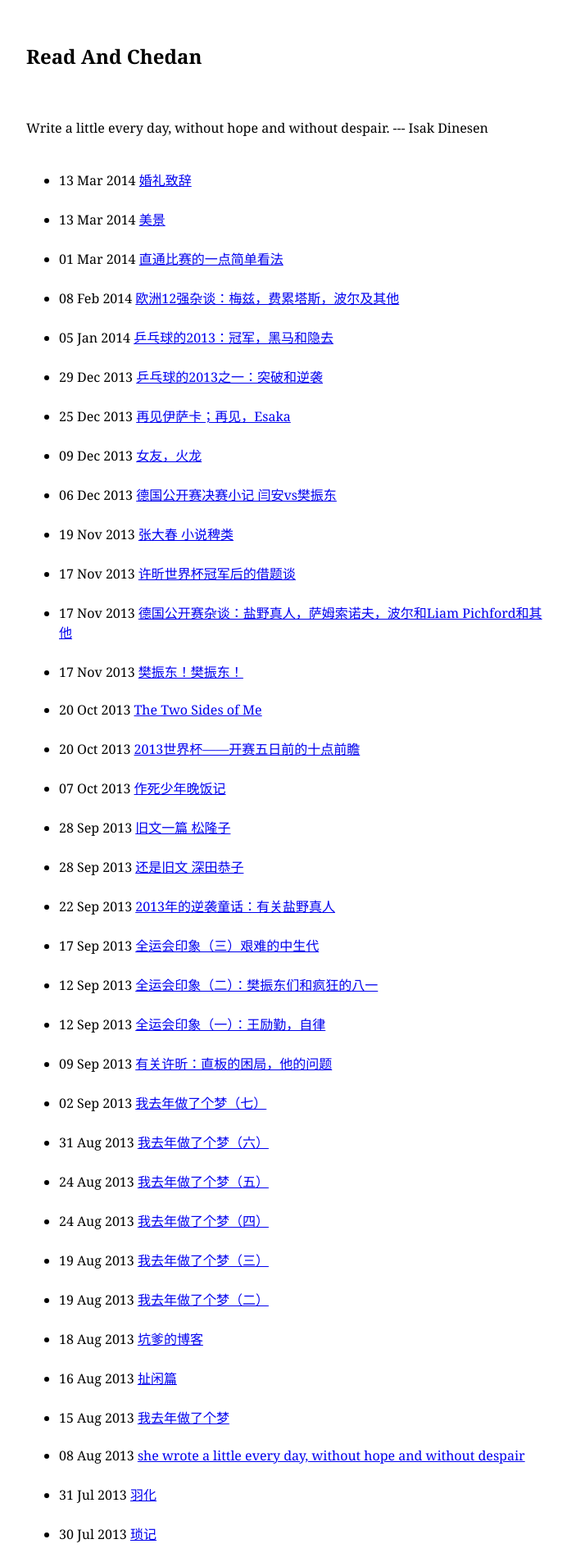
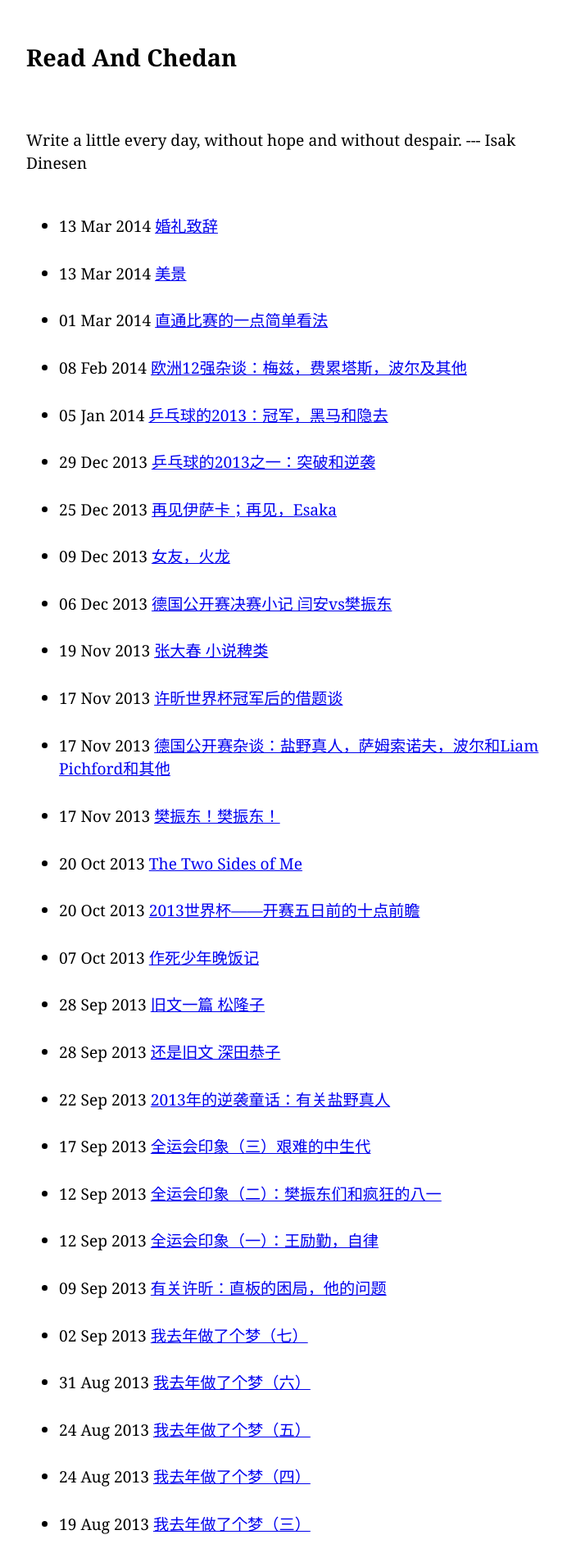
Before and after one commit to readandchedan/readandchedan.github.io, a Jekyll site: the page built from index.html, in a window 1280 px wide. Shown: the top 1906 px of the page at 82% size, without its empty margins (288-980 px from the left). Built offline with Jekyll 4.4.1, drawn with Linux system fonts in a browser that asks for light colours.

Commit message:
New post for 2014-03-27 21:49:38.688832

```diff
--- a/_layouts/default.html
+++ b/_layouts/default.html
@@ -20,7 +20,8 @@
   margin: 0 auto;
   max-width: 640px;
   font-family: "Microsoft YaHei", "Crimson Text", "Minion Pro", Georgia, Times;
-  /*font-size: 1.2em;*/
+  font-size: 1.2em;
+  line-height: 1.5em;
 }
 
 footer {
```
